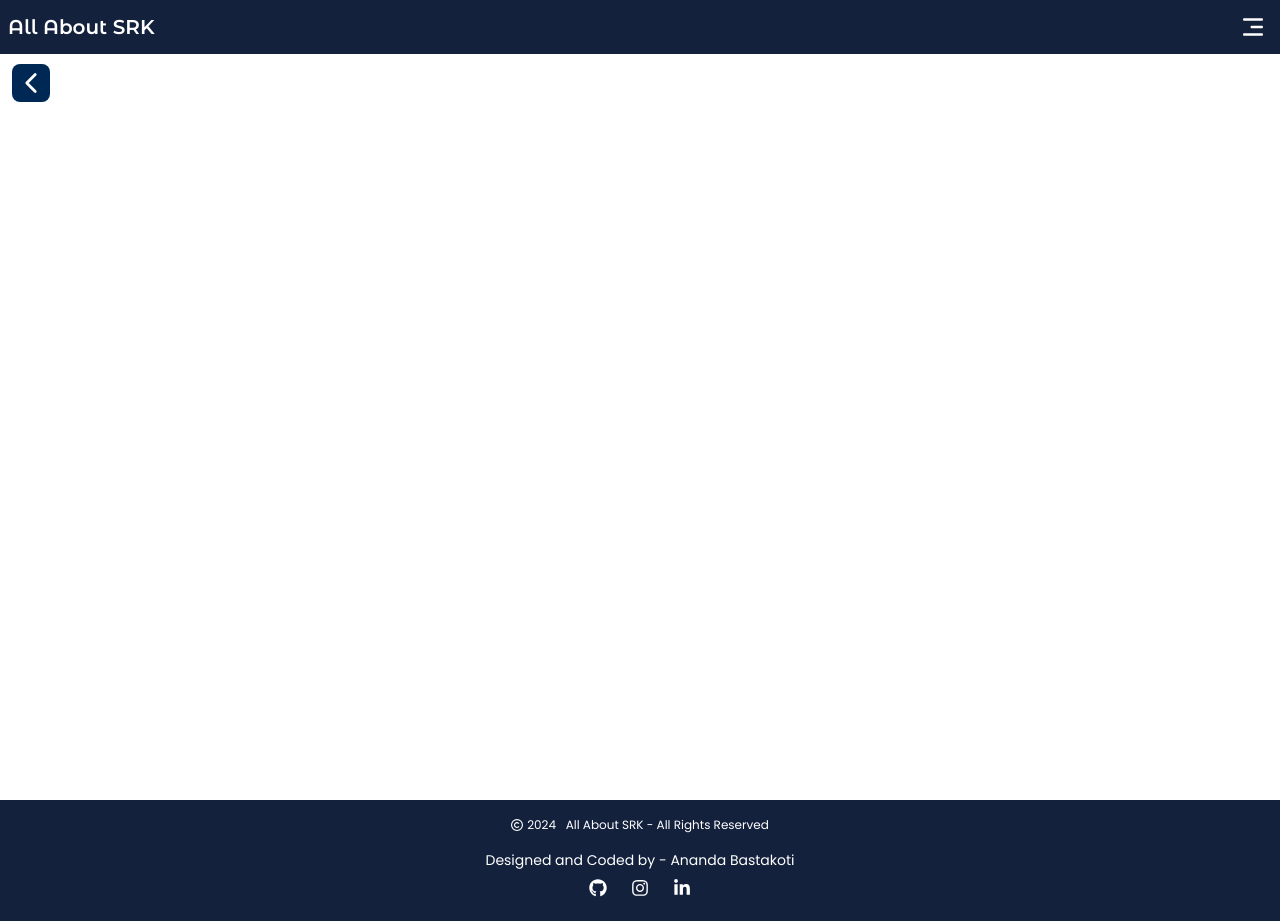
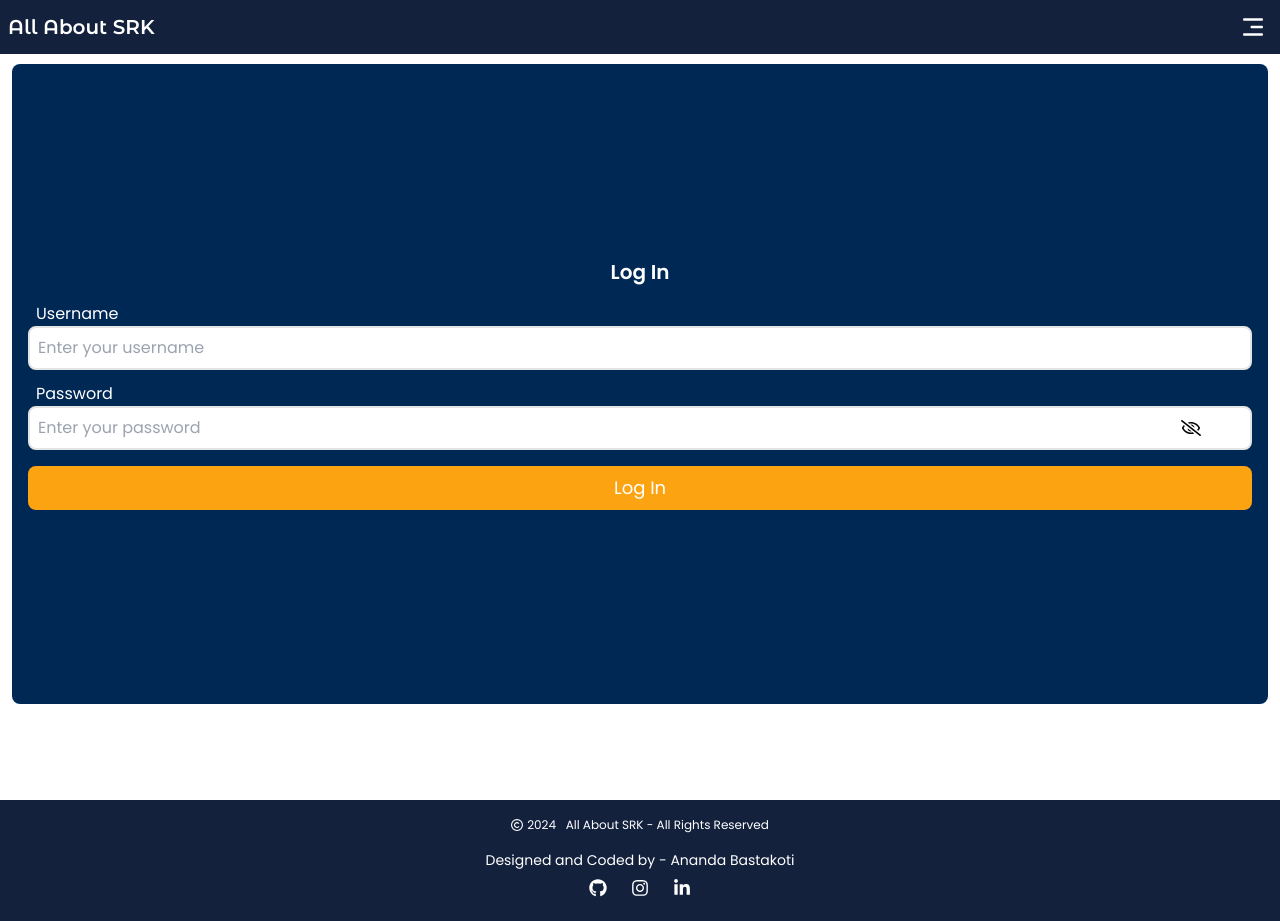
Before and after one commit to iamanandabastakoti/allaboutsrk, a React (Vite) app in the folder frontend/: page /admin in a window 1280 px wide. Built offline with nearby package versions, Linux system fonts and the light colour scheme; a web font is replaced by a local one.

Commit message:
designed the admin-login page

```diff
--- a/frontend/src/App.jsx
+++ b/frontend/src/App.jsx
@@ -12,8 +12,9 @@ import { IoChevronBackOutline } from "react-icons/io5";
 import Footer from './components/Footer'
 import SingleGenre from './pages/SingleGenre'
 
-import { Bounce, Slide, ToastContainer } from 'react-toastify'
+import { Slide, ToastContainer } from 'react-toastify'
 import 'react-toastify/dist/ReactToastify.css';
+import Admin from './pages/admin/Admin'
 
 const App = () => {
   const [sidebar, setSidebar] = useState(false);
@@ -29,7 +30,7 @@ const App = () => {
         <div className='pt-16 pb-6 px-3 w-full min-h-screen'>
           <Sidebar />
           {
-            appPath.pathname !== '/' &&
+            appPath.pathname !== ('/' && '/admin') &&
             <div className='text-3xl text-primaryBg bg-brandColor p-1 w-fit rounded-lg mb-2' onClick={goBack}>
               <IoChevronBackOutline />
             </div>
@@ -43,12 +44,13 @@ const App = () => {
             </Route>
             <Route path='/about-us' element={<AboutUs />} />
             <Route path='/more' element={<More />} />
+            <Route path='/admin' element={<Admin />} />
           </Routes>
         </div>
         <Footer />
         <ToastContainer
           position="bottom-center"
-          autoClose={3000}
+          autoClose={2000}
           limit={2}
           hideProgressBar={false}
           newestOnTop={false}
--- a/frontend/src/pages/AboutUs.jsx
+++ b/frontend/src/pages/AboutUs.jsx
@@ -7,6 +7,7 @@ const AboutUs = () => {
   }, []);
   return (
     <div className='text-justify flex flex-col gap-2'>
+      <h5 className='text-2xl text-center font-MontserratAlternate font-semibold underline'>About Us</h5>
       <p>
         Welcome to <span className='text-brandColor font-bold font-MontserratAlternate text-lg'>All About SRK</span>, your ultimate destination for all things related to the legendary Indian actor, Shah Rukh Khan. Born on November 2, 1965, in New Delhi, India. Shah Rukh Khan, often referred to as the "King of Bollywood", has carved an indelible mark in the world of entertainment. This website is a heartfelt tribute to his extraordinary journey, both on and off the screen. Here, we delve deep into the enigmatic persona of SRK, offering you an immersive experience into his captivating world.
       </p>
--- a/frontend/src/pages/Filmography.jsx
+++ b/frontend/src/pages/Filmography.jsx
@@ -43,7 +43,7 @@ const Filmography = () => {
   ]
   return (
     <div className='flex flex-col gap-3'>
-      <h2 className='text-2xl font-MontserratAlternate font-semibold underline'>Filmography</h2>
+      <h5 className='text-2xl text-center font-MontserratAlternate font-semibold underline'>Filmography</h5>
       <div className='flex flex-col gap-8'>
         {/* known for section starts */}
         <div className='flex flex-col gap-2 pl-2'>
--- a/frontend/src/pages/More.jsx
+++ b/frontend/src/pages/More.jsx
@@ -7,7 +7,7 @@ import 'react-toastify/dist/ReactToastify.css';
 const More = () => {
 
   const sendMessage = () => {
-    toast.error('Cannot Send Messsage Right Now!');
+    toast.error('Cannot Send Message Right Now!');
   }
 
   useEffect(() => {
@@ -16,7 +16,7 @@ const More = () => {
   return (
     <div>
       <div>
-        <h5 className='text-2xl font-semibold'>Contact-US</h5>
+        <h5 className='text-2xl text-center font-MontserratAlternate font-semibold underline'>Contact Us</h5>
         <form className='flex flex-col gap-3'>
           <div>
             <label className='px-2' htmlFor="">Name</label>
--- /dev/null
+++ b/frontend/src/pages/admin/Admin.jsx
@@ -0,0 +1,91 @@
+import React, { useEffect, useState } from 'react'
+import { FaRegEye, FaRegEyeSlash } from "react-icons/fa";
+
+const Admin = () => {
+    const [showPass, setShowPass] = useState(false);
+    const [data, setData] = useState({
+        username: '',
+        password: ''
+    });
+    const [emptyField, setEmptyField] = useState(false);
+    const [wrongAuth, setWrongAuth] = useState(false);
+    const handleChange = (e) => {
+        const { name, value } = e.target
+        setData({
+            ...data,
+            [name]: value
+        })
+    }
+    const [adminLogged, setAdminLogged] = useState(false);
+    const logIN = () => {
+        if ((data.username && data.password) !== '') {
+            if (data.username === `${import.meta.env.VITE_USERNAME}` && data.password === `${import.meta.env.VITE_PASSWORD}`) {
+                localStorage.setItem('username', data.username);
+                localStorage.setItem('password', data.password);
+                setAdminLogged(true);
+                setWrongAuth(false);
+                setEmptyField(false);
+            } else {
+                setWrongAuth(true);
+                setEmptyField(false);
+            }
+        } else {
+            setEmptyField(true);
+            setWrongAuth(false);
+        }
+    }
+
+    useEffect(() => {
+        const localUsername = localStorage.getItem('username');
+        const localPassword = localStorage.getItem('password');
+        if (localUsername === `${import.meta.env.VITE_USERNAME}` && localPassword === `${import.meta.env.VITE_PASSWORD}`) {
+            setAdminLogged(true);
+        }
+    }, []);
+    return (
+        <div className='flex flex-col min-h-[80vh]'>
+            {
+                !adminLogged ?
+                    <div className='p-4 bg-brandColor py-4 rounded-lg text-primaryBg flex flex-col justify-center min-h-[80vh] gap-4'>
+                        <h5 className='text-xl font-semibold text-center'>Log In</h5>
+                        <form className='flex flex-col gap-3'>
+                            {
+                                emptyField &&
+                                <span className='text-red-600'>*Enter the username and password</span>
+                            }
+                            {
+                                wrongAuth &&
+                                <span className='text-red-600'>Wrong username or password</span>
+                            }
+                            <div>
+                                <label htmlFor='username' className='px-2'>Username</label>
+                                <input className='border-2 border-borderColor text-primaryText rounded-lg p-2 w-full focus:outline-none' type="text" placeholder='Enter your username' name='username' onChange={handleChange} />
+                            </div>
+                            <div>
+                                <label htmlFor='password' className='px-2'>Password</label>
+                                <div className='flex gap-1 items-center relative w-full'>
+                                    <input className='border-2 border-borderColor text-primaryText rounded-lg p-2 w-[100%] focus:outline-none' type={`${showPass ? 'text' : 'password'}`} placeholder='Enter your password' name='password' onChange={handleChange} />
+                                    <span className='text-primaryText text-xl w-[10%] p-2 absolute h-full flex justify-center items-center right-0' onClick={() => setShowPass(!showPass)}>
+                                        {
+                                            showPass ? <FaRegEye /> : <FaRegEyeSlash />
+                                        }
+                                    </span>
+                                </div>
+                            </div>
+                            {/* <span className='flex gap-1 justify-center'>
+                        <input type="checkbox" onChange={() => setShowPass(!showPass)} />
+                        <label>Show Password</label>
+                    </span> */}
+                        </form>
+                        <button className='w-full bg-buttonColor p-2 rounded-lg flex justify-center items-center gap-1 text-lg' onClick={logIN}>
+                            Log In
+                        </button>
+                    </div>
+                    :
+                    <div>Welcome Admin</div>
+            }
+        </div>
+    )
+}
+
+export default Admin
```
